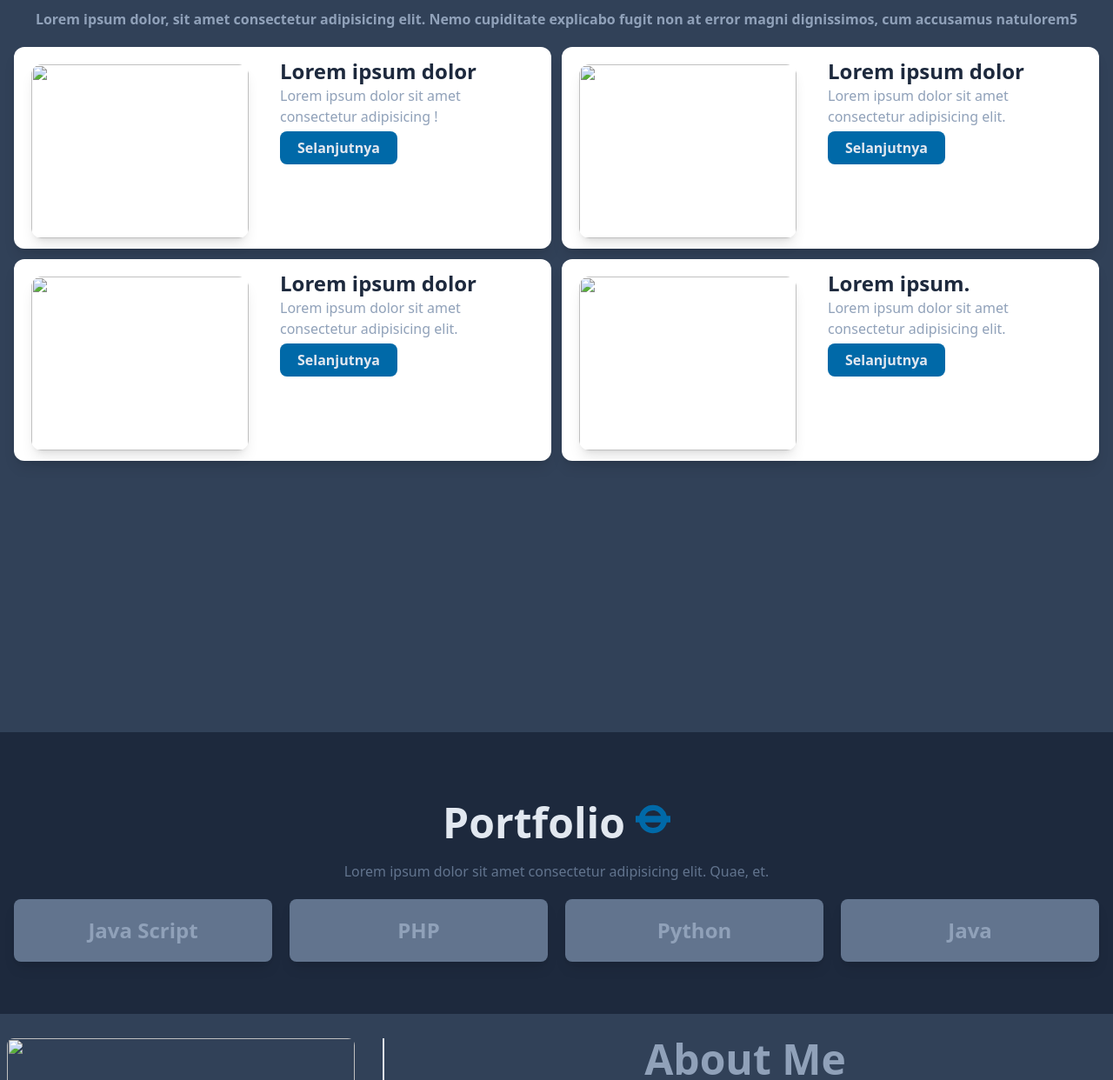
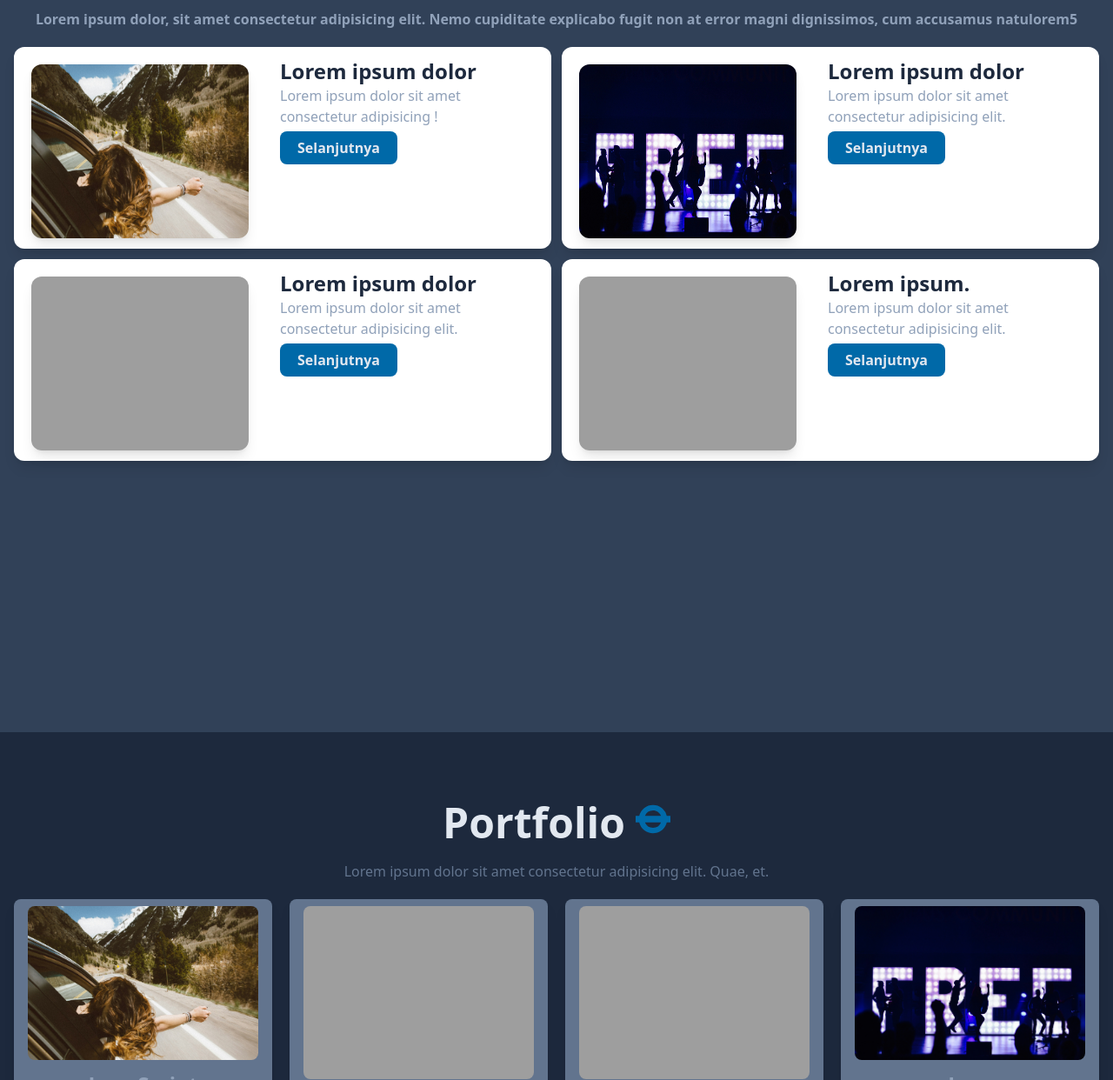
Before and after one commit to Galih-Gian/portfolio, a website: page index.html in a window 1280 px wide. Shown: the part 558-1800 px from the top of the page at 87% size. Drawn offline with nearby package versions, Linux system fonts and the light colour scheme; files that its build step writes are made by us from their sources; the site is published under a folder, as on GitHub Pages, so addresses that start at the root find nothing.

Commit message:
Update index.html

```diff
--- a/index.html
+++ b/index.html
@@ -86,7 +86,7 @@
       </p>
       <div class="grid grid-cols-1 lg:grid-cols-2 gap-3 lg:gap-3 justify-center mt-5 px-4">
         <div class="flex items-start bg-white space-x-1 lg:space-x-5 rounded-xl shadow-lg px-2 py-3 lg:px-5">
-          <img src="/img/averie-woodard-5d20kdvFCfA-unsplash.jpg" class="mt-2 w-[150px] h-[100px] lg:w-[250px] lg:h-[200px] rounded-xl shadow-lg"
+          <img src="./img/averie-woodard-5d20kdvFCfA-unsplash.jpg" class="mt-2 w-[150px] h-[100px] lg:w-[250px] lg:h-[200px] rounded-xl shadow-lg"
             alt="">
           <div class=" px-1 lg:px-4">
             <h2 class="font-semibold text-lg lg:text-2xl text-slate-800">Lorem ipsum dolor</h2>
@@ -97,7 +97,7 @@
 
         </div>
         <div class="flex justify-start bg-white space-x-2 lg:space-x-5 rounded-xl shadow-lg py-3 px-2 lg:px-5">
-          <img src="/img/william-white-cF6fz9QwfrY-unsplash.jpg" class="mt-2 w-[150px] h-[100px] lg:w-[250px] lg:h-[200px] rounded-xl shadow-lg" alt="">
+          <img src="./img/william-white-cF6fz9QwfrY-unsplash.jpg" class="mt-2 w-[150px] h-[100px] lg:w-[250px] lg:h-[200px] rounded-xl shadow-lg" alt="">
           <div class="px-2 lg:px-4">
             <h2 class="font-semibold text-lg lg:text-2xl text-slate-800">Lorem ipsum dolor</h2>
             <p class="text-slate-400 text-xs lg:text-base mb-3">Lorem ipsum dolor sit amet consectetur adipisicing elit.</p>
@@ -106,7 +106,7 @@
 
         </div>
         <div class="flex justify-start bg-white space-x-2 lg:space-x-5 rounded-xl shadow-lg py-3 px-2 lg:px-5">
-          <img src="/img/mohamed-nohassi-odxB5oIG_iA-unsplash.jpg" class="mt-2 w-[150px] h-[100px] lg:w-[250px] lg:h-[200px] rounded-xl shadow-lg" alt="">
+          <img src="./img/mohamed-nohassi-odxB5oIG_iA-unsplash.jpg" class="mt-2 w-[150px] h-[100px] lg:w-[250px] lg:h-[200px] rounded-xl shadow-lg" alt="">
           <div class="px-2 lg:px-4">
             <h2 class="font-semibold text-lg lg:text-2xl text-slate-800">Lorem ipsum dolor</h2>
             <p class=" text-slate-400 text-xs lg:text-base mb-3">Lorem ipsum dolor sit amet consectetur adipisicing elit.</p>
@@ -114,7 +114,7 @@
           </div>
         </div>
         <div class="flex justify-start bg-white space-x-2 lg:space-x-5 rounded-xl shadow-lg py-3 px-2 lg:px-5">
-          <img src="/img/nathan-mcbride-RP6Ba_6U154-unsplash.jpg" class=" mt-2 w-[150px] h-[100px] lg:w-[250px] lg:h-[200px] rounded-xl shadow-lg" alt="">
+          <img src="./img/nathan-mcbride-RP6Ba_6U154-unsplash.jpg" class=" mt-2 w-[150px] h-[100px] lg:w-[250px] lg:h-[200px] rounded-xl shadow-lg" alt="">
           <div class="px-2 lg:px-4">
             <h2 class="font-semibold text-lg lg:text-2xl text-slate-800">Lorem ipsum.</h2>
             <p class="text-slate-400 text-xs lg:text-base mb-3">Lorem ipsum dolor sit amet consectetur adipisicing elit.</p>
@@ -142,25 +142,25 @@
       <div class="grid grid-cols-2 px-2 md:px-4 md:grid-cols-4 mx-auto gap-2 md:gap-5">
         <div class="rounded-lg shadow-lg py-2 px-4 bg-slate-500 hover:bg-slate-300 hover:text-slate-500">
           <a href="#" class="">
-            <img src="/img/averie-woodard-5d20kdvFCfA-unsplash.jpg" alt="" class="w-full rounded-lg">
+            <img src="./img/averie-woodard-5d20kdvFCfA-unsplash.jpg" alt="" class="w-full rounded-lg">
             <h3 class="text-center text-2xl font-bold text-slate-400 py-3">Java Script</h3>
           </a>
         </div>
         <div class="rounded-lg shadow-lg py-2 px-4 bg-slate-500 hover:bg-slate-300">
           <a href="#" class="">
-            <img src="/img/becca-tapert--A_Sx8GrRWg-unsplash.jpg" alt="" class="w-full rounded-lg">
+            <img src="./img/becca-tapert--A_Sx8GrRWg-unsplash.jpg" alt="" class="w-full rounded-lg">
             <h3 class="text-center text-2xl font-bold text-slate-400 py-3">PHP</h3>
           </a>
         </div>
         <div class="rounded-lg shadow-lg py-2 px-4 bg-slate-500 hover:bg-slate-300 hover:text-slate-500">
           <a href="#" class="">
-            <img src="/img/mohamed-nohassi-odxB5oIG_iA-unsplash.jpg" alt="" class="w-full rounded-lg">
+            <img src="./img/mohamed-nohassi-odxB5oIG_iA-unsplash.jpg" alt="" class="w-full rounded-lg">
             <h3 class="text-center text-2xl font-bold text-slate-400 py-3">Python</h3>
           </a>
         </div>
         <div class="rounded-lg shadow-lg py-2 px-4 bg-slate-500 hover:bg-slate-300 hover:text-slate-500">
           <a href="#" class="">
-            <img src="/img/william-white-cF6fz9QwfrY-unsplash.jpg" alt="" class="w-full rounded-lg">
+            <img src="./img/william-white-cF6fz9QwfrY-unsplash.jpg" alt="" class="w-full rounded-lg">
             <h3 class="text-center text-2xl font-bold text-slate-400 py-3">Java</h3>
           </a>
         </div>
@@ -174,7 +174,7 @@
   <section id="about" class="bg-slate-700 pt-7 pb-5">
     <div class="md:container px-2 mx-auto">
       <div class="w-full md:flex justify-center gap-8">
-        <img src="/img/averie-woodard-5d20kdvFCfA-unsplash.jpg" alt=""class="w-[400px] h-[350] md:w-[400px] md:h-[350px] mx-auto rounded-lg"
+        <img src="./img/averie-woodard-5d20kdvFCfA-unsplash.jpg" alt=""class="w-[400px] h-[350] md:w-[400px] md:h-[350px] mx-auto rounded-lg"
           class=" rounded-lg border-4 border-slate-300">
         <div class="px-5 border-l-2 border-b-2 border-slate-200">
           <h3 class="font-bold text-3xl md:text-5xl text-slate-400 text-center pt-10 md:pt-0 mb-3">About Me</h3>
@@ -257,7 +257,7 @@
     </section>
     <!-- end footer -->
 
-  <script src="/script.js"></script>
+  <script src="./script.js"></script>
 </body>
 
 </html>
```
